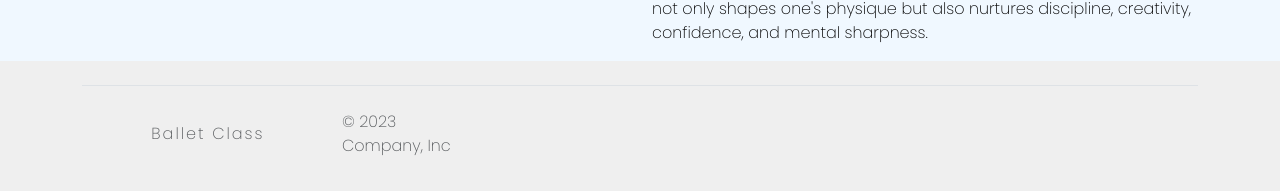
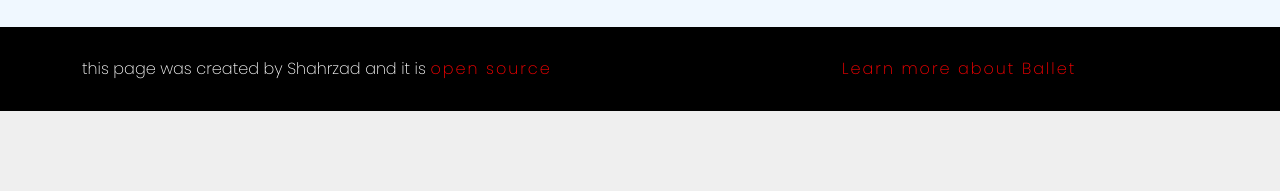
Before and after one commit to shahrzadblackfox/Ballet, a plain HTML site: page index.html in a window 1280 px wide. Shown: the part 2606-2797 px from the top of the page. After the commit the page ends 2717 px from the top, so only its background shows below. Drawn offline with nearby package versions, Linux system fonts and the light colour scheme.

Commit message:
fixed some parts

```diff
--- a/index.html
+++ b/index.html
@@ -60,8 +60,6 @@
         letter-spacing: 2px;
         text-decoration: none;
 
-        padding: 20px 5px;
-        display: inline-block;
         width: 100%;
         text-align: center;
       }
@@ -198,6 +196,7 @@
         background-color: aliceblue;
         color: black;
         margin-top: 30px;
+        padding-bottom: 30px;
       }
       .section4 h3 {
         text-align: center;
@@ -205,6 +204,18 @@
         margin-top: 40px;
         font-family: var(--focus-font);
         font-size: 50px;
+      }
+      .footpart {
+        font: 20px;
+        background-color: black;
+        color: white;
+        padding: 30px 0;
+        margin: 0;
+        display: flex;
+        justify-content: center;
+      }
+      .footpart a {
+        color: red;
       }
     </style>
   </head>
@@ -227,12 +238,9 @@
                 >&#9776;</span
               >
             </li>
-            <li>
+            <li style="text-align: center">
               <a href="index.html"
-                ><img
-                  src="images/swan.png"
-                  alt="logo"
-                  style="width: 90px; margin-top: -26px"
+                ><img src="images/swan.png" alt="logo" style="width: 90px"
               /></a>
             </li>
             <li style="text-align: center">
@@ -244,6 +252,8 @@
                   border-radius: 15px;
                   color: white;
                   font-weight: bold;
+                  padding: 20px 5px;
+                  display: inline-block;
                 "
               >
                 Contact Us
@@ -394,7 +404,11 @@
         </div>
         <div class="row" style="margin-top: 20px">
           <div class="col">
-            <img src="images/getting-ready.jpg" alt="putting ballet shows" />
+            <img
+              src="images/getting-ready.jpg"
+              alt="putting ballet shows"
+              class="img-fluid"
+            />
           </div>
           <div class="col">
             <p>
@@ -420,44 +434,27 @@
         </div>
       </div>
     </section>
-    <div class="container">
-      <footer
-        class="d-flex flex-wrap justify-content-between align-items-center py-3 my-4 border-top"
-      >
-        <div class="col-md-4 d-flex align-items-center">
-          <a
-            href="/"
-            class="mb-3 me-2 mb-md-0 text-body-secondary text-decoration-none lh-1"
-          >
-            Ballet Class
-          </a>
-          <span class="mb-3 mb-md-0 text-body-secondary"
-            >© 2023 Company, Inc</span
-          >
+    <footer>
+      <div class="footpart">
+        <div class="container">
+          <div class="row">
+            <div class="col-8">
+              <span>
+                this page was created by Shahrzad and it is
+                <a href="https://github.com/shahrzadblackfox/Ballet"
+                  >open source</a
+                >
+              </span>
+            </div>
+            <div class="col-4">
+              <a href="https://en.wikipedia.org/wiki/Ballet"
+                >Learn more about Ballet</a
+              >
+            </div>
+          </div>
         </div>
-
-        <ul class="nav col-md-4 justify-content-end list-unstyled d-flex">
-          <li class="ms-3">
-            <a class="text-body-secondary" href="#"
-              ><svg class="bi" width="24" height="24">
-                <use xlink:href="#twitter"></use></svg
-            ></a>
-          </li>
-          <li class="ms-3">
-            <a class="text-body-secondary" href="#"
-              ><svg class="bi" width="24" height="24">
-                <use xlink:href="#instagram"></use></svg
-            ></a>
-          </li>
-          <li class="ms-3">
-            <a class="text-body-secondary" href="#"
-              ><svg class="bi" width="24" height="24">
-                <use xlink:href="#facebook"></use></svg
-            ></a>
-          </li>
-        </ul>
-      </footer>
-    </div>
+      </div>
+    </footer>
 
     <script>
       function openNav() {
```
